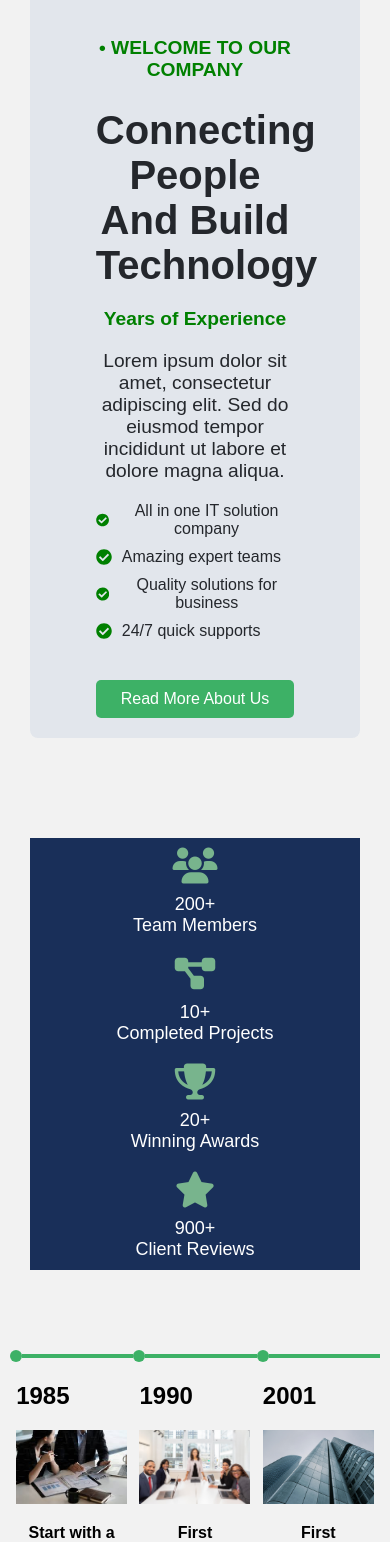
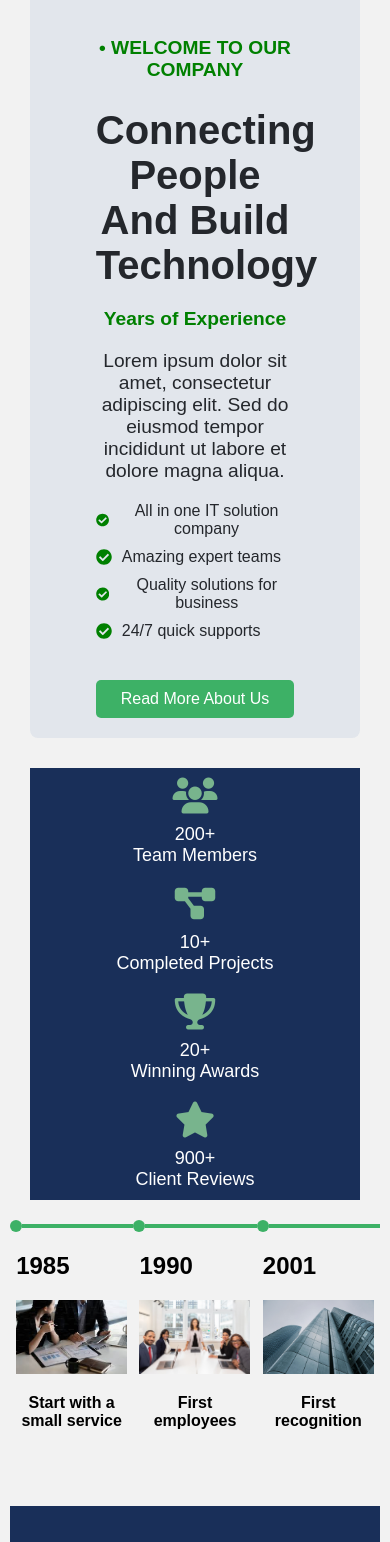
Before and after one commit to Sirijatinnavalli/sdg, a React (Create React App) app: page / in a window 390 px wide. Shown: the part 438-1980 px from the top of the page. Built offline with nearby package versions, Linux system fonts and the light colour scheme.

Commit message:
anything

```diff
--- a/src/components/AboutUs.css
+++ b/src/components/AboutUs.css
@@ -10,7 +10,7 @@
   margin-top: 20px;
 
   padding-top: 5%;
-  margin-bottom: 20px;
+  margin-bottom: 0px;
   padding-bottom: 5%;
   background: none;
 }
@@ -22,7 +22,7 @@
   background-color: #e2e6ec; /* Light bluish-grey background */
   padding: 40px 20px; /* Padding for the section */
   border-radius: 8px; /* Optional: Rounded corners for aesthetics */
-  margin-bottom: 50px;
+  margin-bottom: 0px;
 }
 
 .intro-container {
--- a/src/components/Header.css
+++ b/src/components/Header.css
@@ -22,7 +22,7 @@
   color: white;
   display: flex;
   align-items: center;
-  justify-content: center; /* Center navigation items */
+  justify-content: left; /* Center navigation items */
 }
 
 .header-link {
@@ -30,7 +30,7 @@
   color: white;
   font-weight: bold;
   position: relative;
-  margin: 0 10px; /* Space between links */
+  margin: 10px 10px; /* Space between links */
 }
 
 .header-bullet {
@@ -67,11 +67,12 @@
 
   .header-nav {
     font-size: 28px; /* Slightly smaller font size */
+    justify-content: left;
   }
 
   .header-link {
     font-size: 0.9em; /* Slightly smaller font size */
-    margin: 0 8px; /* Adjust spacing */
+    margin: 5px 0; /* Adjust spacing */
   }
 }
 
@@ -83,21 +84,24 @@
   .header-nav {
     font-size: 24px; /* Smaller font size */
     flex-direction: column; /* Stack links vertically */
+    justify-content: left;
   }
 
   .header-link {
     font-size: 0.8em; /* Smaller font size */
-    margin: 5px 0; /* Adjust spacing */
+    margin: 0 0; /* Adjust spacing */
   }
 }
 
 @media (max-width: 480px) {
   .header {
     height: 150px; /* Adjust for mobile */
+
   }
 
   .header-nav {
     font-size: 20px; /* Smaller font size */
+    justify-content: left;
   }
 
   .header-link {
--- a/src/components/Stats.css
+++ b/src/components/Stats.css
@@ -7,7 +7,7 @@
   justify-content: space-around;
   padding: 20px;
   background-color: #192F59; /* Dark blue background color */
-  margin-top: 20px;
+
   margin-bottom: 20px;
 
 
--- a/src/components/TimeLine.css
+++ b/src/components/TimeLine.css
@@ -4,6 +4,7 @@
   .timeline {
     display: flex;
     justify-content: space-around;
+    margin-bottom: 60px;
 
   }
 
@@ -24,12 +25,13 @@
     flex-grow: 1;
     height: 4px;
     background-color:#3DB166;
-    margin-top: 60px;
+    margin-top: 0px;
   }
   .line-container {
     display: flex;
     align-items: center;
     margin-bottom:0;
+    margin-top: 20px;
   }
 
   .circle {
@@ -37,5 +39,5 @@
     height: 12px;
     background-color: #3DB166;
     border-radius: 50%;
-    margin-top: 60px;
+    margin-top: 0px;
   }
--- a/src/components/WorkProcess.css
+++ b/src/components/WorkProcess.css
@@ -4,7 +4,7 @@
   padding: 50px 0;
   text-align: center;
   margin-bottom:80px;
-  height:500px
+
 
 }
 
--- a/src/components/WorkProcess.js
+++ b/src/components/WorkProcess.js
@@ -57,6 +57,7 @@ const styles = {
     fontFamily: 'Arial, sans-serif',
     textAlign: 'center',
     padding: '50px',
+    marginBottom: '50px',
 
 
 
```
Also changed, not shown: src/components/Team.css (line endings or trailing spaces).
